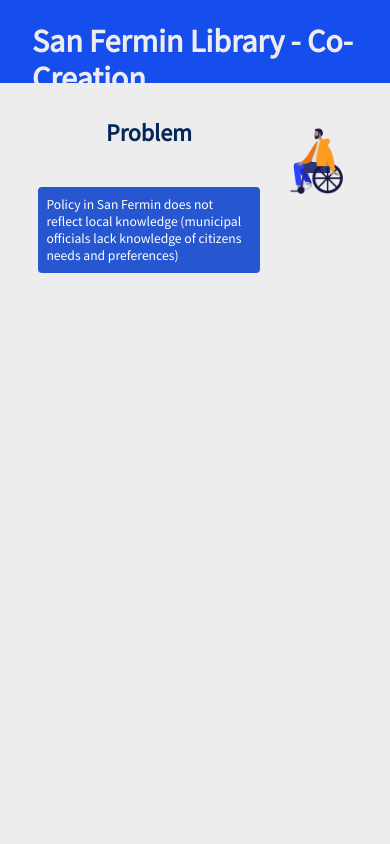
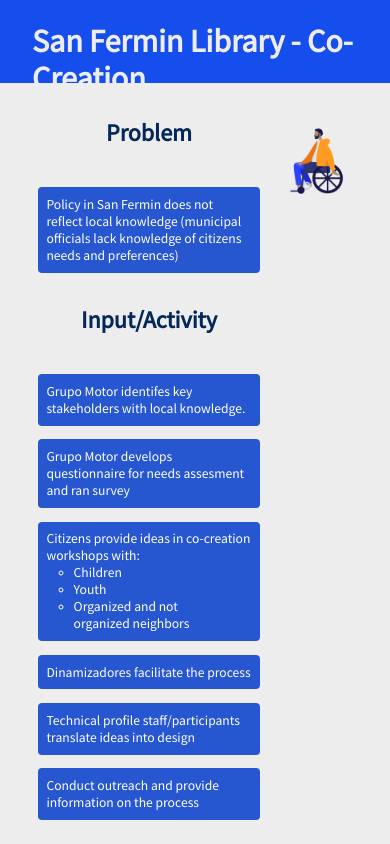
Before and after one commit to opleban/theory-of-change-app, a React (Create React App) app: page / in a window 390 px wide. Shown: the top 844 px of the page. Built offline with nearby package versions, Linux system fonts and the light colour scheme.

Commit message:
Adds MediaQuery to fix responsiveness in stage sections

```diff
--- a/package.json
+++ b/package.json
@@ -10,6 +10,7 @@
     "react": "^16.7.0",
     "react-dom": "^16.7.0",
     "react-flexbox-grid": "^2.1.2",
+    "react-responsive": "^6.0.1",
     "react-scripts": "2.1.3"
   },
   "scripts": {
--- a/src/components/toc-stage.js
+++ b/src/components/toc-stage.js
@@ -1,6 +1,7 @@
 import React, { Component } from 'react';
 import ToCCard from './toc-card';
 import { Col } from 'react-flexbox-grid';
+import MediaQuery from 'react-responsive';
 import '../styles/toc-stage.css'
 
 class ToCStage extends Component {
@@ -16,6 +17,7 @@ class ToCStage extends Component {
   }
 
   // There must be a better way than this. Makes you miss Ruby
+
   generateLoopArray(num) {
     const ary = []
     for(let i=0; i<num; i++) {
@@ -24,7 +26,7 @@ class ToCStage extends Component {
     return ary;
   }
 
-  getCardsBySection(section, cards) {
+  getCardsBySection(section, cards){
     return cards.filter((card) => { return card.section === section; })
   }
 
@@ -39,12 +41,25 @@ class ToCStage extends Component {
           minHeight: `${sectionHeight}px`
         };
         return (
-          <div className="toc-stage-section" style={sectionStyle} key={i}>
-            {
-              this.getCardsBySection(sectionId, stageCards).map((card, i) => {
-                return <div className="toc-card-container" key={i}><ToCCard {...card} /></div>
-              })
-            }
+          <div key={i}>
+            <MediaQuery maxWidth={991}>
+              <div className="toc-stage-section">
+                {
+                  this.getCardsBySection(sectionId, stageCards).map((card, i) => {
+                    return <div className="toc-card-container" key={i}><ToCCard {...card} /></div>
+                  })
+                }
+              </div>
+            </MediaQuery>
+            <MediaQuery minWidth={992}>
+              <div className="toc-stage-section" style={sectionStyle}>
+                {
+                  this.getCardsBySection(sectionId, stageCards).map((card, i) => {
+                    return <div className="toc-card-container" key={i}><ToCCard {...card} /></div>
+                  })
+                }
+              </div>
+            </MediaQuery>
           </div>
         );
       })
```
Also changed, not shown: 1 other file (tests, documents, lock files or other folders).
